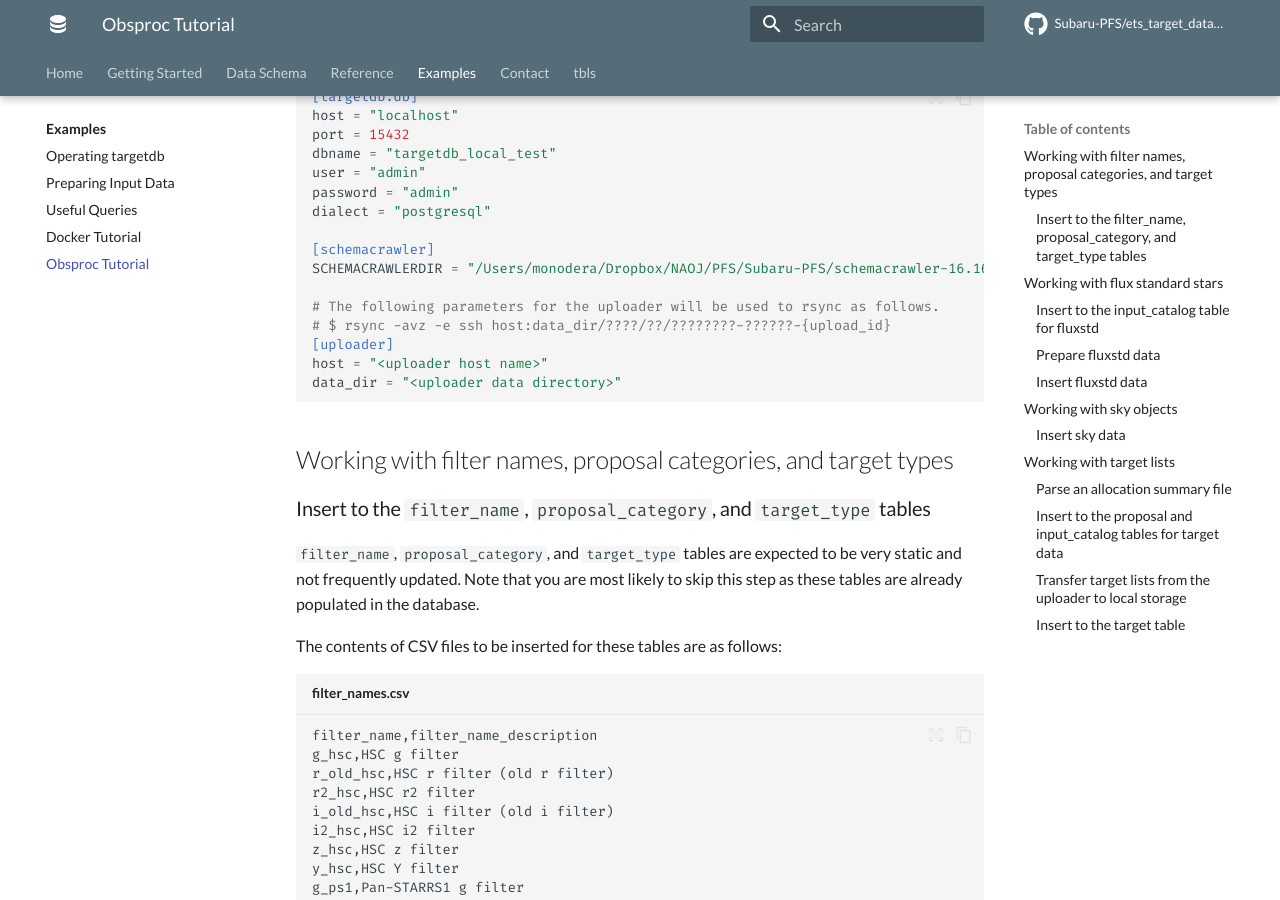
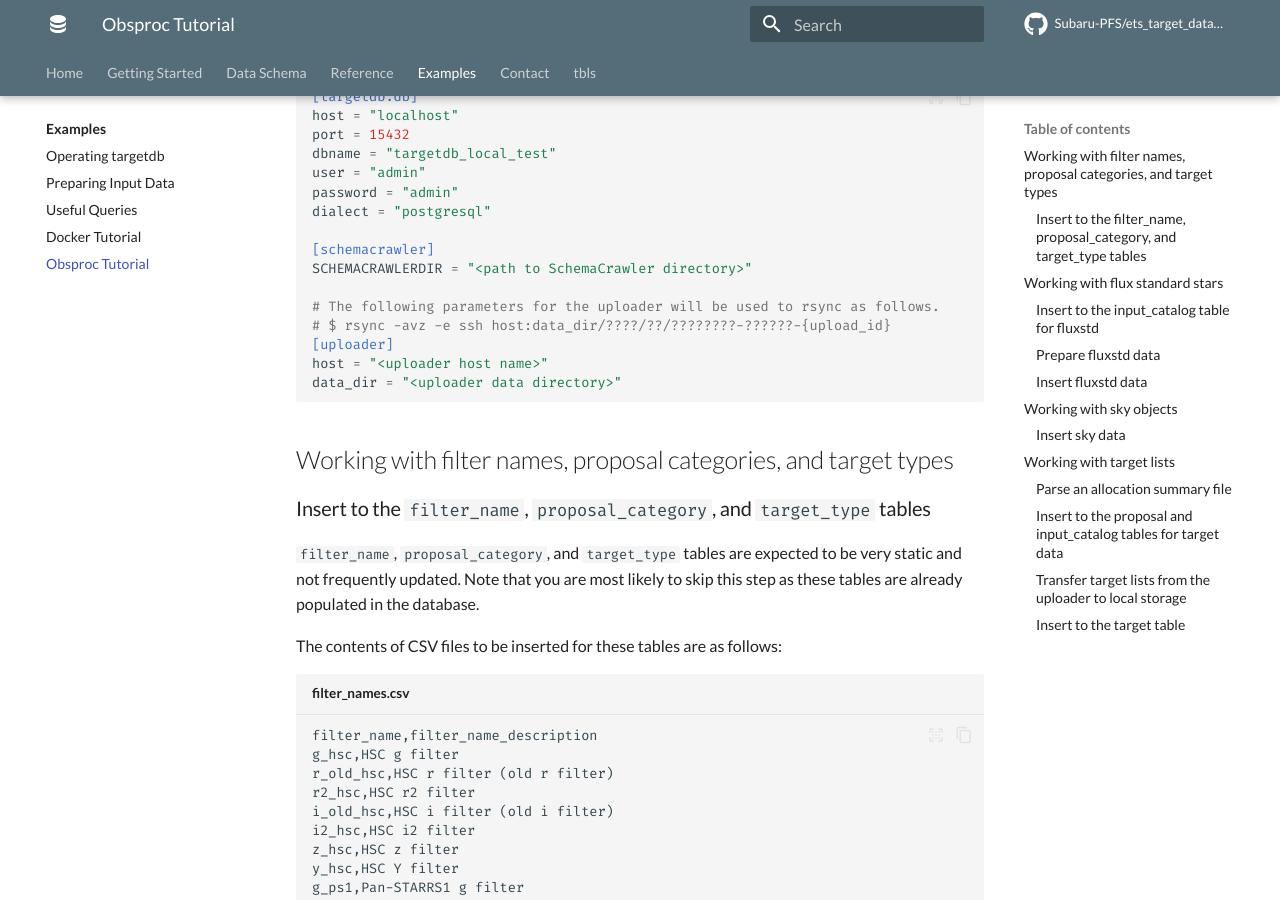
Before and after one commit to Subaru-PFS/ets_target_database, an MkDocs documentation site: the page built from docs/examples/obsproc.md, in a window 1280 px wide and 900 px high, scrolled down 486 px. Built offline with MkDocs 1.6.1 and Material for MkDocs 9.7.7, drawn with Linux system fonts in a browser that asks for light colours; plug-ins that fetch from the network failed and are left out; comment, search, counter and statistics services are not loaded.

Commit message:
remove my path to schemacrawler

```diff
--- a/docs/examples/obsproc.md
+++ b/docs/examples/obsproc.md
@@ -21,7 +21,7 @@ password = "admin"
 dialect = "postgresql"
 
 [schemacrawler]
-SCHEMACRAWLERDIR = "/Users/monodera/Dropbox/NAOJ/PFS/Subaru-PFS/schemacrawler-16.16.14-distribution/"
+SCHEMACRAWLERDIR = "<path to SchemaCrawler directory>"
 
 # The following parameters for the uploader will be used to rsync as follows.
 # $ rsync -avz -e ssh host:data_dir/????/??/????????-??????-{upload_id}
```
